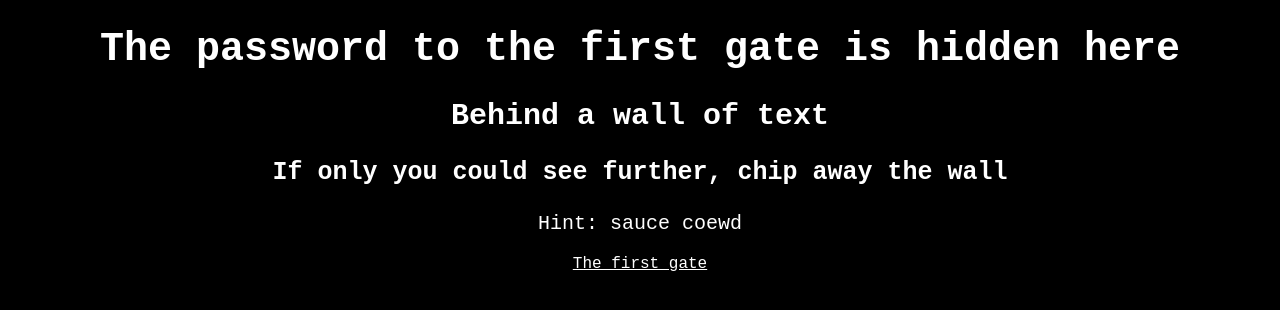
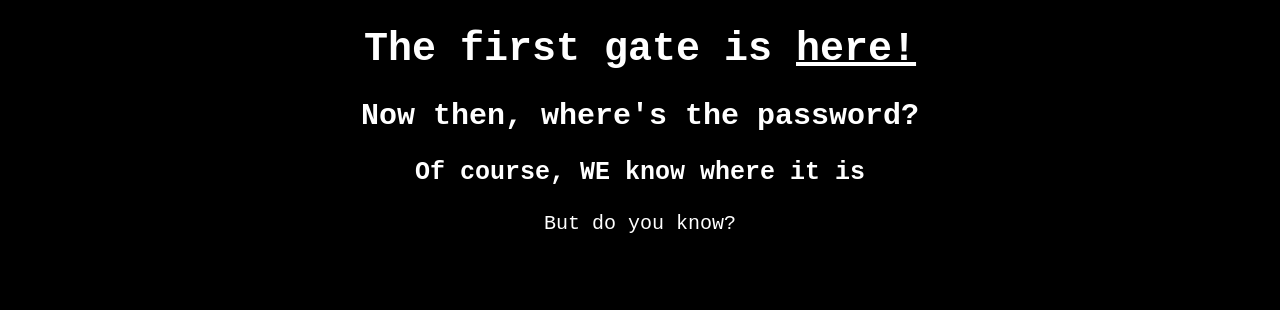
Before and after one commit to yellowsubmarine1447/applepiglambgoatcode, a plain HTML site: page index.html in a window 1280 px wide. Drawn offline with Linux system fonts and the light colour scheme.

Commit message:
Update index.html

```diff
--- a/index.html
+++ b/index.html
@@ -7,9 +7,8 @@
   <link rel="stylesheet" href="main.css" type="text/css">
 </head>
 <body>
-  <h1> The password to the first gate is hidden here </h1>
-  <h2 id="flashymsg"> Behind a wall  of text </h2>
-  <h3> If only you could see further, chip away the wall </h3>
-  <p> Hint: sauce coewd </p>
-  <a class="gate" href="aaaaaaaaaaaaaaaaaaaaaaa.zip"> The first gate </a>
+  <h1> The first gate is <a class="gate" href="aaaaaaaaaaaaaaaaaaaaaaa.zip"> here! </a></h1>
+  <h2 id="flashymsg"> Now then, where's the password? </h2>
+  <h3> Of course, WE know where it is </h3>
+  <p> But do you know? </p>
 </body>
```
